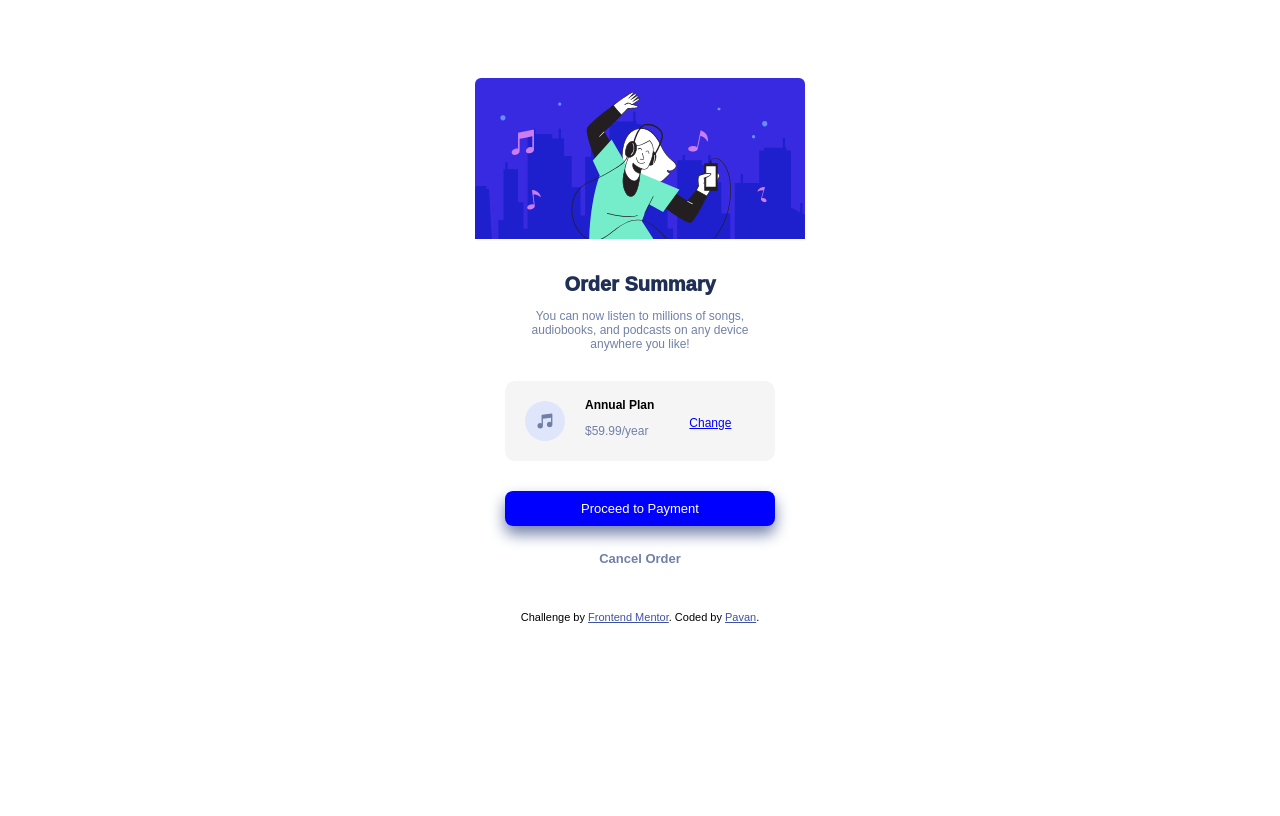
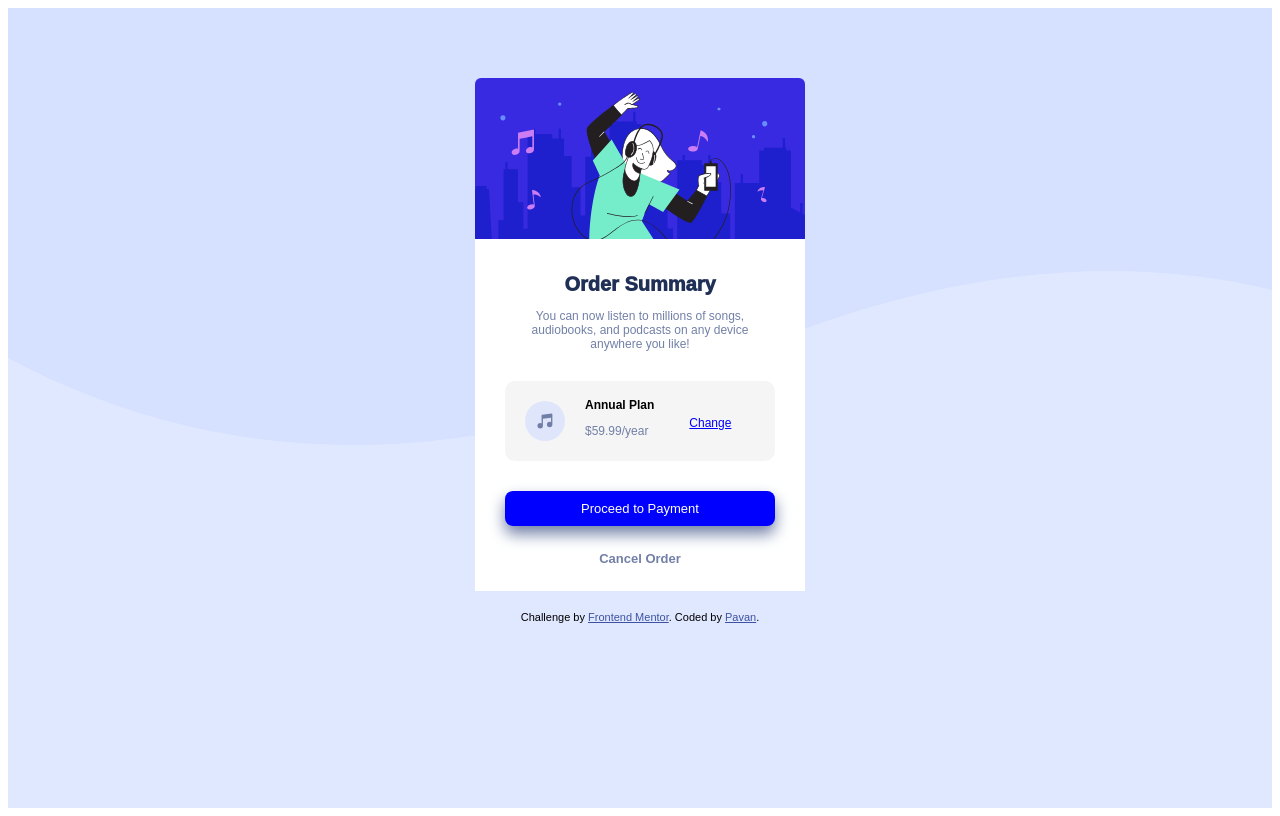
Before and after one commit to pavan2612/Frontend_ordersummary, a plain HTML site: page index.html in a window 1280 px wide. Drawn offline with Linux system fonts and the light colour scheme; a web font is replaced by a local one.

Commit message:
new update css

```diff
--- a/styles.css
+++ b/styles.css
@@ -2,11 +2,13 @@
 .attribution a { color: hsl(228, 45%, 44%); }
 
 .card{
-background-image: url("images\pattern-background-desktop.svg");
-background-size: cover;
+background-image: url("images/pattern-background-desktop.svg");
+background-size: inherit;
+background-repeat: no-repeat;
 width: 100%;
 height: 100vh;
 font-family: "Red Hat Display",sans-serif;
+background-color: hsl(225, 100%, 94%);
 }
 .music{
 padding-top: 70px;
```
